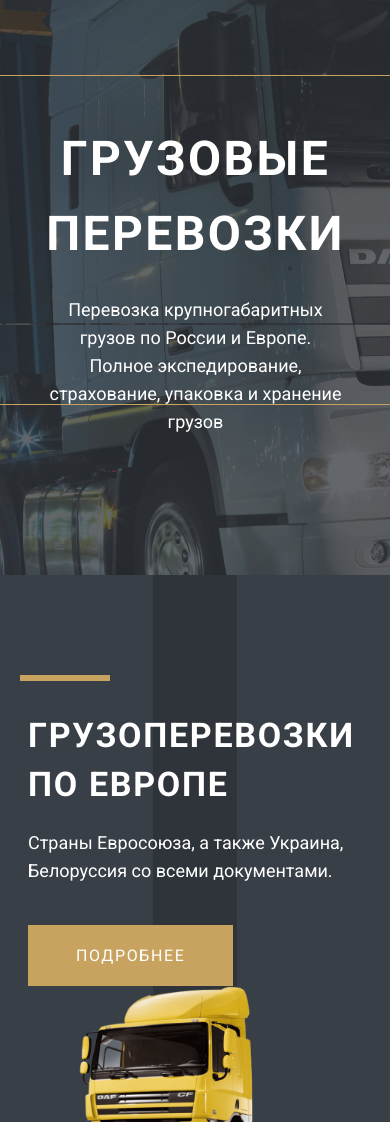
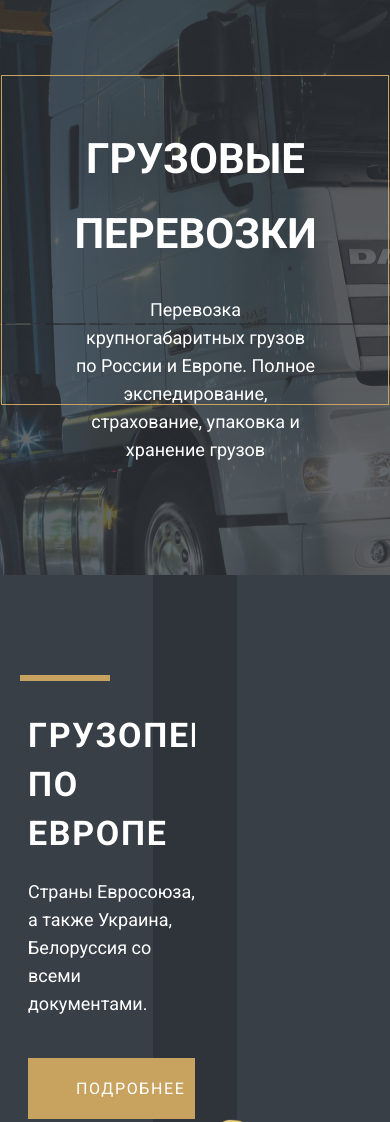
Before and after one commit to Vitalick37/transp, a plain HTML site: page index.html in a window 390 px wide. Shown: the part 204-1326 px from the top of the page. Drawn offline with nearby package versions, Linux system fonts and the light colour scheme.

Commit message:
правки адаптива

```diff
--- a/css/style.css
+++ b/css/style.css
@@ -612,35 +612,30 @@ header {}
 /* media
 ################################################################## */
 
-@media(max-width: 1199px) {
+@media (max-width: 1200px) {
+    .header-contacts {
+
+        padding: 16px 50px 16px 50px;
+    }
     .about_us-description {
         max-width: 400px;
         text-align: justify;
     }
-
-    .service-slider {
-        padding-left: 2px;
-    }
-
-}
-
-@media(max-width: 991px) {
-
     .header-top {
         margin: 0 50px;
     }
 
-    .header-contacts {
-        padding: 16px 50px 16px 50px;
-    }
 
-    .service {
-        padding: 120px 50px 120px 50px;
-    }
-
+}
+@media (max-width: 1100px) {
     .service-wrapper {
         flex-wrap: wrap;
     }
+
+    .service-wrapper-slider, .service-img {
+        max-width: 50%;
+    }
+
 
     .service-btn {
         display: flex;
@@ -651,6 +646,26 @@ header {}
     .btn-forward {
         margin-bottom: 0;
     }
+}
+
+@media (max-width: 992px) {
+
+
+
+    .header-bot {
+        padding: 120px 50px 170px 50px;
+    }
+    .header-title {
+        font-size: 42px;
+        margin-bottom: 25px;
+        letter-spacing: 0;
+    }
+
+    .service {
+        padding: 155px 50px 220px 50px;
+    }
+
+
 
     .all_services {
         padding: 120px 50px;
@@ -681,7 +696,7 @@ header {}
     }
 }
 
-@media(max-width: 767px) {
+@media (max-width: 768px) {
     .header-top {
         margin: 0 20px;
     }
@@ -694,21 +709,12 @@ header {}
         text-transform: lowercase;
     }
 
-    .header-bot {
-        padding: 120px 0 170px 0;
-    }
 
-    .header-title {
-        font-size: 48px;
-        margin-bottom: 25px;
-    }
+
+
 
     .service {
         padding: 100px 20px;
-    }
-
-    .service-wrapper-slider {
-        max-width: 390px;
     }
 
     .service-img {
--- a/index.html
+++ b/index.html
@@ -4,6 +4,7 @@
 <head>
     <meta charset="UTF-8">
     <meta name="viewport" content="width=device-width, initial-scale=1.0">
+    <meta name="viewport" content="width=device-width, initial-scale=1, shrink-to-fit=no">
     <link rel="stylesheet" href="css/swiper.min.css">
     <link rel="stylesheet" href="css/reset.css">
     <link href="https://fonts.googleapis.com/css?family=Roboto:400,700&display=swap&subset=cyrillic-ext"
@@ -74,24 +75,6 @@
             <div class="container">
                 <div class="service-wrapper">
                     <div class="service-wrapper-slider">
-                        <!-- <div class="linear-gor"></div>
-
-                        <div class="service-slider">
-
-                            <h2 class="slide-title">грузоперевозки по европе</h2>
-
-                            <p class="slide-description">
-                                Страны Евросоюза, а также Украина,<br>
-                                Белоруссия со всеми документами.
-                            </p>
-
-                            <button class="slide-btn">Подробнее</button>
-
-                        </div> -->
-
-
-
-
 <!-- Slider main container -->
 <div class="swiper-container">
     <!-- Additional required wrapper -->
```
